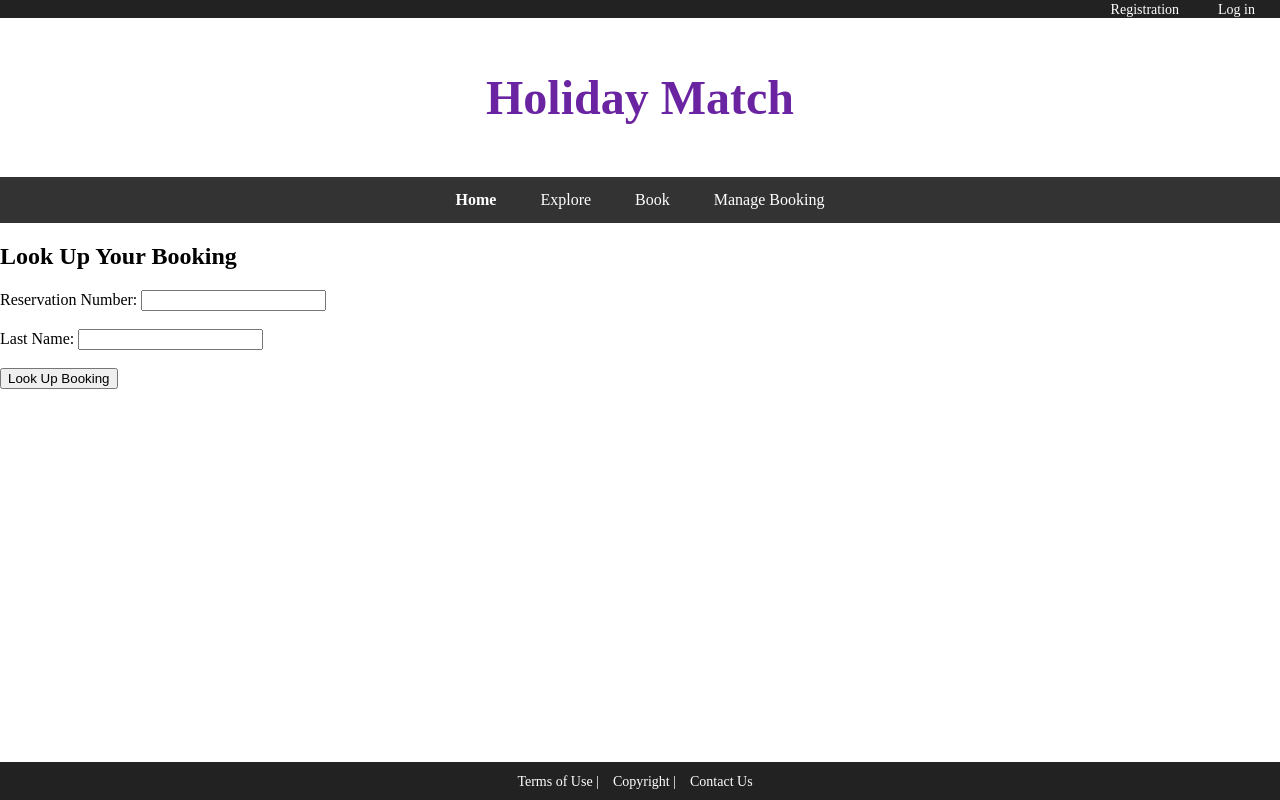
After one commit to kristara/finalproject, a PHP site: page /managebooking.php in a window 1280 px wide. The commit adds this page. Run offline with PHP 8.4, Linux system fonts and the light colour scheme.

Commit message:
Changed managebooking.html to managebooking.php. Improved HTML structure and CSS linking. Introduced reservation look up in manage booking page.

```diff
--- a/book.php
+++ b/book.php
@@ -50,7 +50,7 @@ if (isset($_GET['destination_id'])) {
                 <li><a href="holidayMatch.html">Home</a></li>
                 <li><a href="explore.html">Explore</a></li>
                 <li class="current"><a href="book.php">Book</a></li>
-                <li><a href="managebooking.html">Manage Booking</a></li>
+                <li><a href="managebooking.php">Manage Booking</a></li>
             </ul>
         </nav>
 
--- /dev/null
+++ b/cancel_booking.php
@@ -0,0 +1,6 @@
+<?php
+session_start();
+include 'config.php'; // Database connection
+
+$conn->close();
+?>
--- a/contactus.html
+++ b/contactus.html
@@ -22,7 +22,7 @@
 				<li class="current"><a href="holidayMatch.html">Home</a></li>
 				<li><a href="explore.html">Explore</a></li>
 				<li><a href="/book.php">Book</a></li>
-				<li><a href="/managebooking.html">Manage Booking</a></li>
+				<li><a href="/managebooking.php">Manage Booking</a></li>
 			</ul>
 		</nav>
 		<section>
--- a/copyright.html
+++ b/copyright.html
@@ -22,7 +22,7 @@
 				<li class="current"><a href="holidayMatch.html">Home</a></li>
 				<li><a href="explore.html">Explore</a></li>
 				<li><a href="/book.php">Book</a></li>
-				<li><a href="/managebooking.html">Manage Booking</a></li>
+				<li><a href="/managebooking.php">Manage Booking</a></li>
 			</ul>
 		</nav>
 		<section>
--- a/explore.html
+++ b/explore.html
@@ -22,7 +22,7 @@
 				<li class="current"><a href="holidayMatch.html">Home</a></li>
 				<li><a href="explore.html">Explore</a></li>
 				<li><a href="/book.php">Book</a></li>
-				<li><a href="/managebooking.html">Manage Booking</a></li>
+				<li><a href="/managebooking.php">Manage Booking</a></li>
 			</ul>
 		</nav>
 		<section>
--- a/holidayMatch.html
+++ b/holidayMatch.html
@@ -22,7 +22,7 @@
 				<li class="current"><a href="holidayMatch.html">Home</a></li>
 				<li><a href="explore.html">Explore</a></li>
 				<li><a href="/book.php">Book</a></li>
-				<li><a href="/managebooking.html">Manage Booking</a></li>
+				<li><a href="/managebooking.php">Manage Booking</a></li>
 			</ul>
 		</nav>
 		<!-- Main content section: destination keyword filter -->
--- a/home.html
+++ b/home.html
@@ -22,7 +22,7 @@
 				<li class="current"><a href="holidayMatch.html">Home</a></li>
 				<li><a href="explore.html">Explore</a></li>
 				<li><a href="/book.php">Book</a></li>
-				<li><a href="/managebooking.html">Manage Booking</a></li>
+				<li><a href="/managebooking.php">Manage Booking</a></li>
 			</ul>
 		</nav>
 		<section>
--- a/login.html
+++ b/login.html
@@ -22,7 +22,7 @@
 				<li class="current"><a href="holidayMatch.html">Home</a></li>
 				<li><a href="explore.html">Explore</a></li>
 				<li><a href="/book.php">Book</a></li>
-				<li><a href="/managebooking.html">Manage Booking</a></li>
+				<li><a href="/managebooking.php">Manage Booking</a></li>
 			</ul>
 		</nav>
 		<section>
--- /dev/null
+++ b/managebooking.php
@@ -0,0 +1,123 @@
+<?php
+include 'config.php'; // database connection
+?>
+
+<!DOCTYPE html>
+<html lang="en">
+<head>
+	<title>holidayMatch</title>
+	<meta charset="UTF-8">
+	<link rel="stylesheet" href="css.css">
+</head>
+
+<body>
+	<div id="pagewrapper">
+		<nav id="headerlinks">
+			<ul>
+				<li><a href="registration.html">Registration</a></li>
+				<li><a href="login.html">Log in</a></li>
+			</ul>
+		</nav>
+	    <header>
+			<h1><a href="holidayMatch.html">Holiday Match</a></h1>
+		</header>
+	    <nav id="primarynav">
+			<ul>
+				<li class="current"><a href="holidayMatch.html">Home</a></li>
+				<li><a href="explore.html">Explore</a></li>
+				<li><a href="book.php">Book</a></li>
+				<li><a href="managebooking.php">Manage Booking</a></li>
+			</ul>
+		</nav>
+		<!-- Section for looking up a booking by reservation number and last name -->
+		<h2>Look Up Your Booking</h2>
+        <form action="managebooking.php" method="POST">
+            <label for="reservation_id">Reservation Number:</label>
+            <input type="text" name="reservation_id" id="reservation_id" required><br><br>
+
+            <label for="last_name">Last Name:</label>
+            <input type="text" name="last_name" id="last_name" required><br><br>
+
+            <button type="submit">Look Up Booking</button>
+        </form>
+
+        <?php
+        // check if form is submitted
+        if (isset($_SERVER["REQUEST_METHOD"]) && $_SERVER["REQUEST_METHOD"] == "POST") {
+            // Retrieve user input
+			$reservation_id = intval($_POST['reservation_id']);
+            $last_name = trim($_POST['last_name']);
+
+            // SQL query to find the booking based on reservation number and last name
+            $sql = "SELECT r.reservation_id, f.origin, d.name AS destination, f.departure_time,
+                           r.number_of_passengers, r.seat_class, r.status, u.last_name
+                    FROM reservations r
+                    JOIN flights f ON r.flight_id = f.flight_id
+                    JOIN destinations d ON f.destination_id = d.destination_id
+                    JOIN users u ON r.user_id = u.user_id
+                    WHERE r.reservation_id = ? AND u.last_name = ?";
+			// prepared statement to prevent SQL injection
+            $stmt = $conn->prepare($sql);
+            $stmt->bind_param("is", $reservation_id, $last_name);
+            $stmt->execute();
+            $result = $stmt->get_result();
+			// If the query fails then display an error
+            if (!$result) {
+                echo "<p>Error: " . $conn->error . "</p>";
+            }
+			// If a matching booking is found then display the details
+			elseif ($result->num_rows > 0) {
+                $booking = $result->fetch_assoc();
+                echo "<h3>Booking Details:</h3>";
+                echo "<p><strong>Reservation Number:</strong> " . $booking['reservation_id'] . "</p>";
+                echo "<p><strong>Name:</strong> " . htmlspecialchars($last_name) . "</p>";
+                echo "<p><strong>From:</strong> " . htmlspecialchars($booking['origin']) . "</p>";
+                echo "<p><strong>To:</strong> " . htmlspecialchars($booking['destination']) . "</p>";
+                echo "<p><strong>Departure:</strong> " . $booking['departure_time'] . "</p>";
+                echo "<p><strong>Passengers:</strong> " . $booking['number_of_passengers'] . "</p>";
+                echo "<p><strong>Class:</strong> " . ucfirst($booking['seat_class']) . "</p>";
+                echo "<p><strong>Status:</strong> " . ucfirst($booking['status']) . "</p>";
+
+                // Show modify and cancel options
+                if ($booking['status'] !== 'cancelled') {
+                    echo "<h3>Modify Booking</h3>";
+                    echo "<form action='modify_booking.php' method='POST'>";
+                    echo "<input type='hidden' name='reservation_id' value='" . $booking['reservation_id'] . "'>";
+                    echo "<label>Change Departure Date:</label>";
+                    echo "<input type='date' name='new_departure_date' value='" . substr($booking['departure_time'], 0, 10) . "' required><br><br>";
+
+                    echo "<label>Change Number of Passengers:</label>";
+                    echo "<input type='number' name='new_passengers' value='" . $booking['number_of_passengers'] . "' min='1' required><br><br>";
+
+                    echo "<label>Change Seat Class:</label>";
+                    echo "<select name='new_seat_class' required>
+                            <option value='economy' " . ($booking['seat_class'] == 'economy' ? 'selected' : '') . ">Economy</option>
+                            <option value='business' " . ($booking['seat_class'] == 'business' ? 'selected' : '') . ">Business</option>
+                            <option value='first' " . ($booking['seat_class'] == 'first' ? 'selected' : '') . ">First Class</option>
+                          	</select><br><br>";
+
+                    echo "<button type='submit'>Save Changes</button>";
+                    echo "</form>";
+                } else {
+                    echo "<p><em>This booking is already cancelled.</em></p>";
+                }
+            } else {
+                echo "<p>No booking found with that information.</p>";
+            }
+        }
+
+		$conn->close();
+        ?>
+
+		<footer>
+			<nav id="footerlinks">
+				<ul>
+					<li><a href="termsofuse.html"> Terms of Use &#124;</a></li>
+					<li><a href="copyright.html">Copyright &#124;</a></li>
+					<li><a href="contactus.html"> Contact Us</a></li>
+				</ul>
+			</nav>
+		</footer>
+	</div>
+</body>
+</html>
--- /dev/null
+++ b/modify_booking.php
@@ -0,0 +1,6 @@
+<?php
+session_start();
+include 'config.php'; // Database connection
+
+$conn->close();
+?>
--- a/registration.html
+++ b/registration.html
@@ -22,7 +22,7 @@
                 <li><a href="holidayMatch.html">Home</a></li>
                 <li><a href="explore.html">Explore</a></li>
                 <li><a href="/book.php">Book</a></li>
-                <li><a href="/managebooking.html">Manage Booking</a></li>
+                <li><a href="/managebooking.php">Manage Booking</a></li>
             </ul>
         </nav>
 
--- a/termsofuse.html
+++ b/termsofuse.html
@@ -22,7 +22,7 @@
 				<li class="current"><a href="holidayMatch.html">Home</a></li>
 				<li><a href="explore.html">Explore</a></li>
 				<li><a href="/book.php">Book</a></li>
-				<li><a href="/managebooking.html">Manage Booking</a></li>
+				<li><a href="/managebooking.php">Manage Booking</a></li>
 			</ul>
 		</nav>
 		<section>
```
Also changed, not shown: managebooking.html (deleted, +0 -45 lines).
